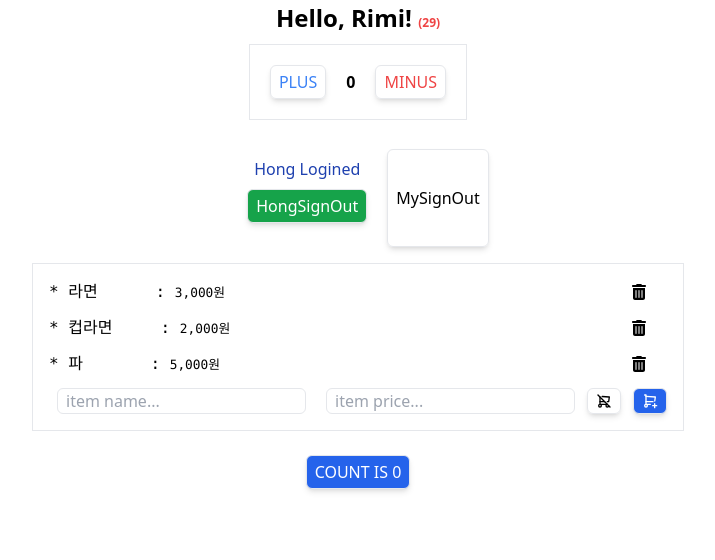
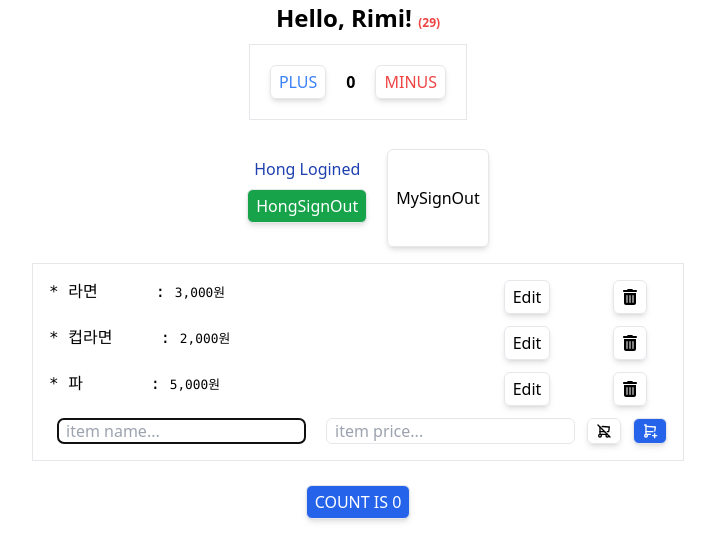
Before and after one commit to yermxx/sesac-practice, a React (Vite) app in the folder React/rbvite/: page / in a window 1280 px wide. Both pictures are taken after a click on the button "Add Item". Shown: the top 560 px of the page, without its empty margins (282-997 px from the left). Built offline with nearby package versions, Linux system fonts and the light colour scheme.

Commit message:
✨ (React) Add CartItemEditor component

```diff
--- a/React/rbvite/src/App.tsx
+++ b/React/rbvite/src/App.tsx
@@ -50,9 +50,26 @@ function App() {
     setSession({ ...session, loginUser: { id, name } });
   };
 
-  const addCartItem = (name: string, price: number) => {
-    const id = Math.max(...session.cart.map(({ id }) => id), 0) + 1;
-    setSession({ ...session, cart: [...session.cart, { id, name, price }] });
+  // const addCartItem = (name: string, price: number) => {
+  //   const id = Math.max(...session.cart.map(({ id }) => id), 0) + 1;
+  //   setSession({ ...session, cart: [...session.cart, { id, name, price }] });
+  // };
+
+  const saveCartItem = (cartItem: CartItem) => {
+    const isAdding = !cartItem.id;
+    if (isAdding) {
+      cartItem.id = Math.max(...session.cart.map(({ id }) => id)) + 1;
+      setSession({ ...session, cart: [...session.cart, cartItem] });
+    } else {
+      setSession({
+        ...session,
+        cart: [
+          ...session.cart.map((item) =>
+            item.id === cartItem.id ? cartItem : item
+          ),
+        ],
+      });
+    }
   };
 
   const removeCartItem = (itemId: number) =>
@@ -80,7 +97,8 @@ function App() {
         session={session}
         login={login}
         logout={logout}
-        addCartItem={addCartItem}
+        // addCartItem={addCartItem}
+        saveCartItem={saveCartItem}
         removeCartItem={removeCartItem}
         ref={loginRef}
       />
--- /dev/null
+++ b/React/rbvite/src/components/CartItemEditor.tsx
@@ -0,0 +1,78 @@
+import { FormEvent, useEffect, useRef } from 'react';
+import { type CartItem } from '../App';
+import Input from './atoms/Input';
+import Button from './atoms/Button';
+import { TbShoppingCartOff, TbShoppingCartPlus } from 'react-icons/tb';
+
+type Props = {
+  cartItem: CartItem | null;
+  saveCartItem: (cartItem: CartItem) => void;
+  toggleEditing: () => void;
+};
+
+export default function CartItemEditor({
+  cartItem,
+  saveCartItem,
+  toggleEditing,
+}: Props) {
+  const idRef = useRef<HTMLInputElement>(null);
+  const nameRef = useRef<HTMLInputElement>(null);
+  const priceRef = useRef<HTMLInputElement>(null);
+
+  const submitHandler = (e: FormEvent<HTMLFormElement>) => {
+    e.preventDefault();
+    const name = nameRef.current?.value;
+    const price = priceRef.current?.value;
+
+    if (!name) {
+      alert('상품명을 입력하세요!');
+      return nameRef.current?.focus();
+    } else if (!price) {
+      alert('상품 가격을 입력하세요!');
+      return priceRef.current?.focus();
+    }
+
+    const id = Number(idRef.current?.value) || 0;
+    saveCartItem({ id, name, price: +price });
+    toggleEditing();
+
+    // save한 뒤 input 초기화
+    nameRef.current.value = '';
+    priceRef.current.value = '';
+    nameRef.current?.focus();
+  };
+
+  useEffect(() => {
+    nameRef.current?.focus();
+
+    if (!cartItem || !idRef.current || !nameRef.current || !priceRef.current) {
+      return;
+    }
+
+    idRef.current.value = cartItem.id.toString();
+    nameRef.current.value = cartItem.name;
+    priceRef.current.value = cartItem.price.toString();
+  }, [cartItem]);
+
+  // data를 받는 부분은 form
+  return (
+    <>
+      <form onSubmit={submitHandler} className='mt-3 flex gap-3'>
+        <Input type='hidden' ref={idRef} />
+        <Input
+          ref={nameRef}
+          type='text'
+          placeholder='item name...'
+          className='mx-2 border'
+        />
+        <Input ref={priceRef} type='number' placeholder='item price...' />
+        <Button type='reset' onClick={toggleEditing}>
+          <TbShoppingCartOff />
+        </Button>
+        <Button type='submit' className='btn-primary'>
+          <TbShoppingCartPlus />
+        </Button>
+      </form>
+    </>
+  );
+}
--- a/React/rbvite/src/components/Login.tsx
+++ b/React/rbvite/src/components/Login.tsx
@@ -52,14 +52,12 @@ const Login = forwardRef(
           type='number'
           classNames='mb-2 border-spacing-6 border border-blue-300'
           ref={idRef}
-          // onChange={changeId} // LableInput 컴포넌트에 변화가 일어날 때
         />
         <LabelInput
           label='Name'
           type='text'
           classNames='mb-2 border-spacing-6 border border-blue-300'
           ref={nameRef}
-          // onChange={changeName}
         />
         <Button type='submit' className='btn-success float-end mt-3'>
           Sign in
--- a/React/rbvite/src/components/My.tsx
+++ b/React/rbvite/src/components/My.tsx
@@ -1,53 +1,37 @@
-import { Session } from '../App';
+import { type CartItem, Session } from '../App';
 import Profile from './Profile';
 import Login, { type LoginHandler } from './Login';
 import Button from './atoms/Button';
 import { FaPlus, FaTrashCan } from 'react-icons/fa6';
-import { FormEvent, ForwardedRef, forwardRef, useRef, useState } from 'react';
-import Input from './atoms/Input';
-import { TbShoppingCartOff, TbShoppingCartPlus } from 'react-icons/tb';
+import { ForwardedRef, forwardRef, useRef, useState } from 'react';
+import { RiEmotionSadLine } from 'react-icons/ri';
+import CartItemEditor from './CartItemEditor';
 
 type Props = {
   session: Session;
   logout: () => void;
   login: (id: number, name: string) => void;
   removeCartItem: (id: number) => void;
-  addCartItem: (name: string, price: number) => void;
+  // addCartItem: (name: string, price: number) => void;
+  saveCartItem: (cartItem: CartItem) => void;
 };
 
 const My = forwardRef(
   (
-    { session, logout, login, addCartItem, removeCartItem }: Props,
+    { session, logout, login, saveCartItem, removeCartItem }: Props,
     ref: ForwardedRef<LoginHandler>
   ) => {
     const [isEditing, setIsEditing] = useState(false);
+    const [cartItem, setCartItem] = useState<CartItem | null>(null);
     // const { id, name } = session.loginUser || { id: 0, name: '' };
 
     const logoutButtonRef = useRef<HTMLButtonElement>(null);
-    const nameRef = useRef<HTMLInputElement>(null);
-    const priceRef = useRef<HTMLInputElement>(null);
 
     const toggleEditing = () => setIsEditing((pre) => !pre);
 
-    const saveItem = (e: FormEvent<HTMLFormElement>) => {
-      e.preventDefault();
-      const name = nameRef.current?.value;
-      const price = priceRef.current?.value;
-
-      if (!name) {
-        alert('상품명을 입력하세요!');
-        return nameRef.current?.focus();
-      } else if (!price) {
-        alert('상품 가격을 입력하세요!');
-        return priceRef.current?.focus();
-      }
-
-      addCartItem(name, +price);
-
-      // save한 뒤 input 초기화
-      nameRef.current.value = '';
-      priceRef.current.value = '';
-      nameRef.current?.focus();
+    const setItem = (item: CartItem) => {
+      toggleEditing();
+      setCartItem(item);
     };
 
     return (
@@ -73,39 +57,37 @@ const My = forwardRef(
                 <span className='col-span-2 whitespace-pre font-mono'>
                   * {name.padEnd(8)}: <small>{price.toLocaleString()}원</small>
                 </span>
-                <button
-                  onClick={() => removeCartItem(id)}
-                  className='mx-5 ml-auto'
-                >
-                  <FaTrashCan />
-                </button>
+                <div className='grow-1 flex'>
+                  <Button
+                    onClick={() => setItem({ id, name, price })}
+                    className='mx-5 ml-auto'
+                  >
+                    Edit
+                  </Button>
+                  <Button
+                    onClick={() => removeCartItem(id)}
+                    className='mx-5 ml-auto'
+                  >
+                    <FaTrashCan />
+                  </Button>
+                </div>
               </li>
             ))
           ) : (
-            <li className='text-slate-500'>There is no items.</li>
+            <li className='text-slate-500'>
+              <div className='flex items-center justify-center'>
+                There is no items..
+                <RiEmotionSadLine />
+              </div>
+            </li>
           )}
           <li className='mt-3 text-center'>
             {isEditing ? (
-              // data를 받는 부분은 form
-              <form onSubmit={saveItem} className='mt-3 flex gap-3'>
-                <Input
-                  ref={nameRef}
-                  type='text'
-                  placeholder='item name...'
-                  className='mx-2 border'
-                />
-                <Input
-                  ref={priceRef}
-                  type='number'
-                  placeholder='item price...'
-                />
-                <Button type='reset' onClick={toggleEditing}>
-                  <TbShoppingCartOff />
-                </Button>
-                <Button type='submit' className='btn-primary'>
-                  <TbShoppingCartPlus />
-                </Button>
-              </form>
+              <CartItemEditor
+                cartItem={cartItem}
+                saveCartItem={saveCartItem}
+                toggleEditing={toggleEditing}
+              />
             ) : (
               // onClick={() => setIsEditing(true)}을 변수로 더 깔끔하게 처리
               <Button onClick={toggleEditing} className='mx-auto'>
```
